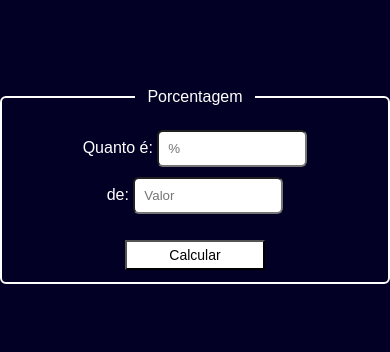
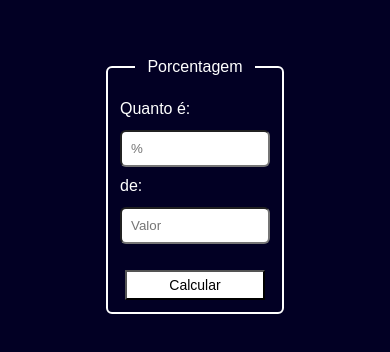
Before and after one commit to DiegoDev1312/percentageCalc, a plain HTML site: page index.html in a window 390 px wide. Shown: the part 242-594 px from the top of the page. Drawn offline with Linux system fonts and the light colour scheme.

Commit message:
fix: ajustes responsivdade

```diff
--- a/assets/styles/styles.css
+++ b/assets/styles/styles.css
@@ -89,4 +89,12 @@ button {
     form {
         padding: 0px 20px;
     }
+    .percentage-area {
+        flex-direction: column;
+    }
+    label {
+        display: flex;
+        flex-direction: column;
+        gap: 12px;
+    }
 }
--- a/index.html
+++ b/index.html
@@ -14,7 +14,7 @@
                 <div class="percentage-area">
                     <label>
                         Quanto é:
-                        <input class="percentage" type="number" placeholder="%" pattern="/^\d{1,3}$/" min="1" max="100" required />
+                        <input class="percentage" type="number" placeholder="%" min="1" max="100" required />
                     </label>
                     <label>
                         de:
```
